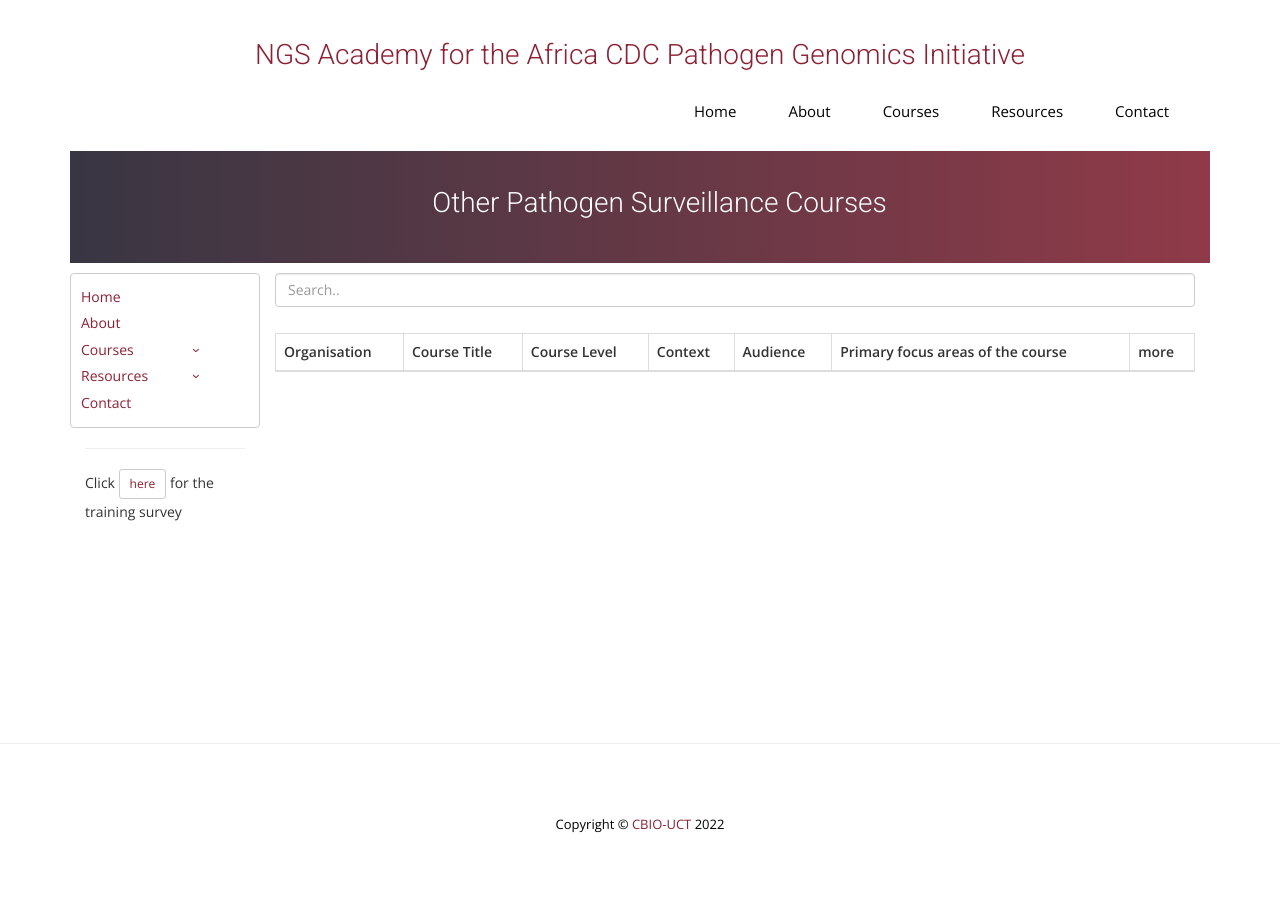
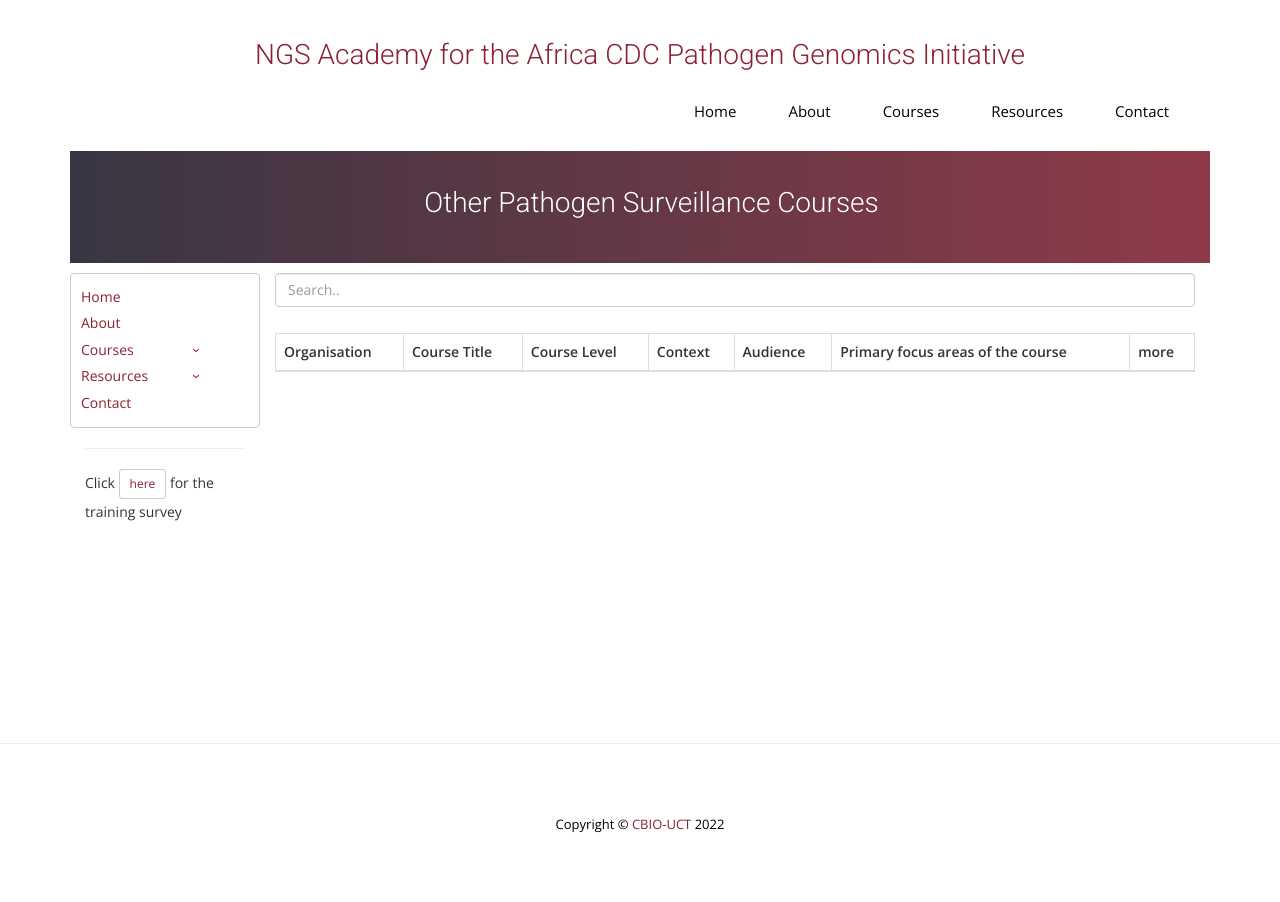
Before and after one commit to uct-cbio/ngs-academy, a Jekyll site: the page built from courses_otherbackup copy 2.html, in a window 1280 px wide. Built offline with Jekyll 4.4.1, drawn with Linux system fonts in a browser that asks for light colours; nearby versions of some CDN libraries; some web fonts are replaced; comment, search, counter and statistics services are not loaded.

Commit message:
updated css on the malaria page

```diff
--- a/css/style.css
+++ b/css/style.css
@@ -444,7 +444,8 @@
 #global-header .block {
   color: white;
   margin: 0 auto;
-  padding-left: 9px;
+  padding-left: 2px;
+  padding-right: 9px;
   text-align: center;
 }
 
```
